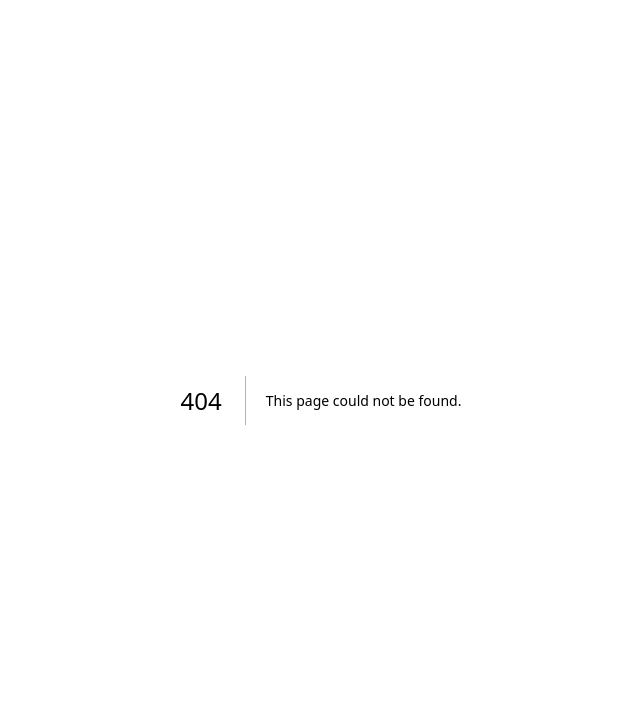
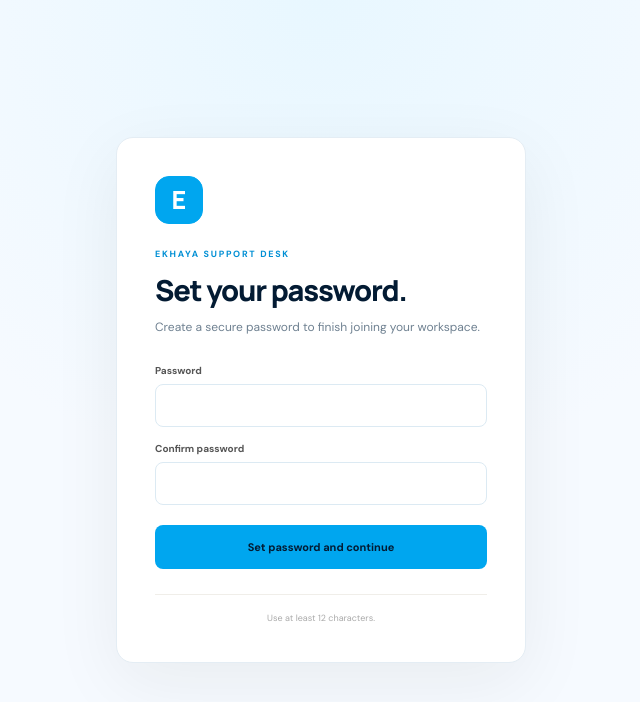
Before and after one commit to Luxolog/ekhaya-commerce-platform, a Next.js app in the folder apps/support-desk/: page /set-password in a window 1280 px wide. Before the commit this address had no page. Shown: the top 702 px of the page, without its empty margins (319-959 px from the left). Built offline with nearby package versions, Linux system fonts and the light colour scheme.

Commit message:
feat(support-desk): add invited user password setup

```diff
--- /dev/null
+++ b/apps/support-desk/src/app/set-password/page.tsx
@@ -0,0 +1,30 @@
+"use client";
+
+import { FormEvent, useState } from "react";
+import { useRouter } from "next/navigation";
+import { createClient } from "@/lib/supabase/client";
+
+export default function SetPasswordPage() {
+  const router=useRouter();
+  const [password,setPassword]=useState("");
+  const [confirm,setConfirm]=useState("");
+  const [error,setError]=useState("");
+  const [busy,setBusy]=useState(false);
+  async function submit(event:FormEvent<HTMLFormElement>) {
+    event.preventDefault(); setError("");
+    if(password.length<12) {setError("Use at least 12 characters for your password.");return;}
+    if(password!==confirm) {setError("The passwords do not match.");return;}
+    setBusy(true);
+    try {
+      const supabase=createClient();
+      const {data,error:sessionError}=await supabase.auth.getUser();
+      if(sessionError || !data.user) throw new Error("Your invitation session is invalid or expired. Ask your workspace admin to send a new invitation.");
+      const {error:updateError}=await supabase.auth.updateUser({password});
+      if(updateError) throw updateError;
+      router.replace("/");
+      router.refresh();
+    } catch(e) {setError(e instanceof Error?e.message:"Unable to set your password.");}
+    finally {setBusy(false);}
+  }
+  return <main className="login-shell"><section className="login-card"><div className="brand-mark">E</div><p className="eyebrow">EKHAYA SUPPORT DESK</p><h1>Set your password.</h1><p className="muted">Create a secure password to finish joining your workspace.</p><form className="login-form" onSubmit={submit}><label>Password<input type="password" autoComplete="new-password" minLength={12} required value={password} onChange={e=>setPassword(e.target.value)}/></label><label>Confirm password<input type="password" autoComplete="new-password" minLength={12} required value={confirm} onChange={e=>setConfirm(e.target.value)}/></label>{error&&<p className="form-error" role="alert">{error}</p>}<button className="primary-button" disabled={busy}>{busy?"Saving…":"Set password and continue"}</button></form><p className="login-foot">Use at least 12 characters.</p></section></main>;
+}
```
